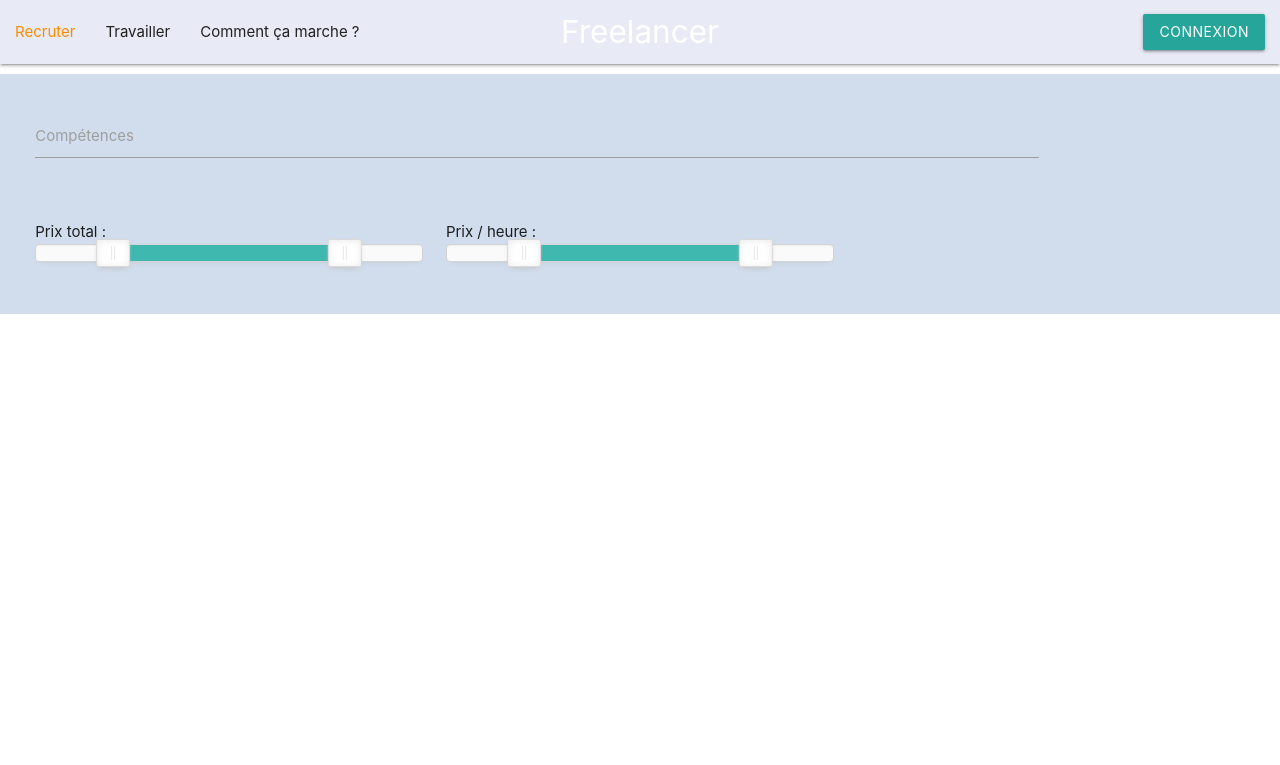
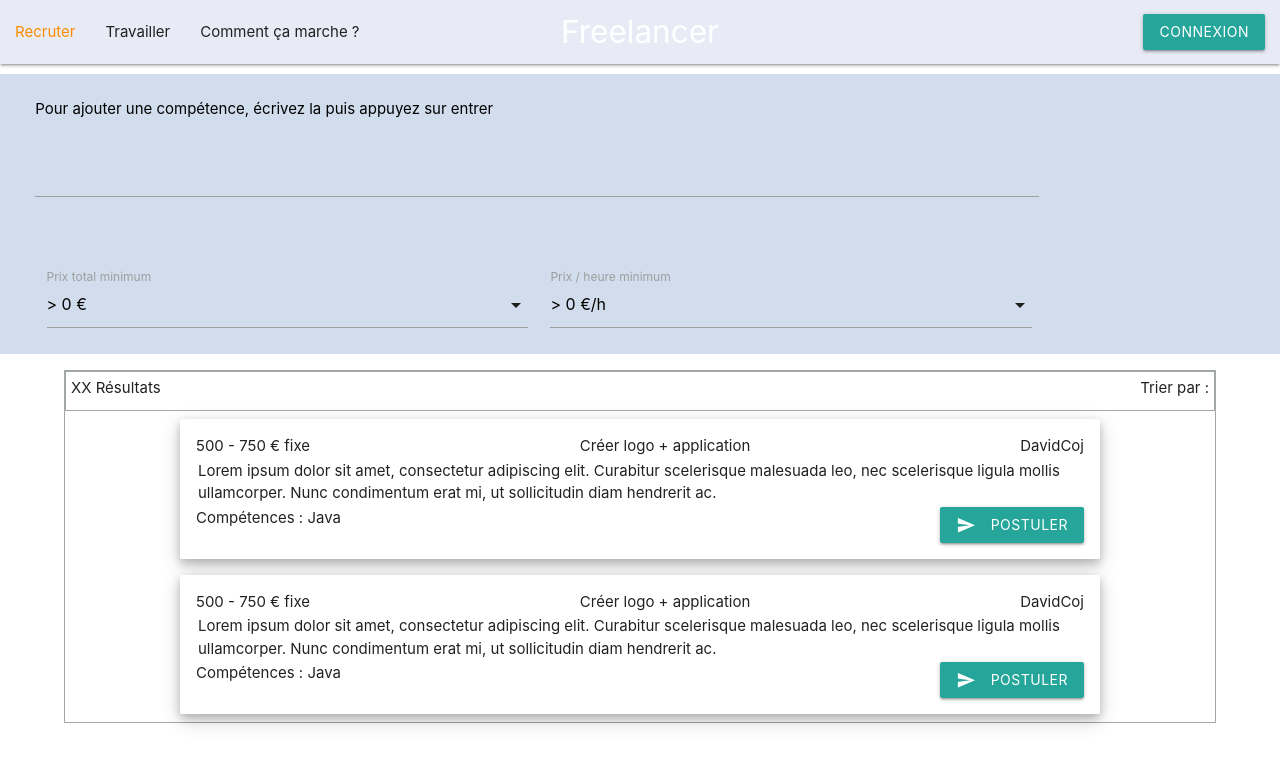
Before and after one commit to Korentyn/freelancer, a CodeIgniter app: page /Bizness/index.php/trouver/projets in a window 1280 px wide. Shown: the top 765 px of the page. Run offline with CodeIgniter, Linux system fonts and the light colour scheme.

Commit message:
création mise en page "liste_projets"

```diff
--- a/application/views/pages/liste_projets.php
+++ b/application/views/pages/liste_projets.php
@@ -15,67 +15,128 @@
     <meta http-equiv="X-UA-Compatible" content="ie=edge">
     <link rel="stylesheet" href="<?php echo base_url()?>asset/css/style.css" />
     <link rel="stylesheet" href="<?php echo base_url()?>asset/css/nouislider.min.css" />
+
     <title>Document</title>
 </head>
 <body>
 <div class="header">
 <div class="row">
+
     <form class="col s12">
+        <label style="color:black;font-size: 1em;">Pour ajouter une compétence, écrivez la puis appuyez sur entrer</label>
         <div class="row">
             <div class="input-field col s10">
-                <textarea id="textarea1" class="materialize-textarea"></textarea>
-                <label for="textarea1">Compétences</label>
+                <div class="chips chips-autocomplete"></div>
             </div>
         </div>
     </form>
 
 </div>
     <div id="" class="row">
-        <form class="col s4" action="#">
-            <p class="range-field">
-            Prix total : <br>
-            <div id="test-slider"></div>
-            </p>
-        </form>
-        <form class="col s4" action="#">
-            <p class="range-field">
-                Prix / heure : <br>
-            <div id="test-slider2"></div>
-            </p>
-        </form>
+        <form class="col s12" action="#">
+            <div class="input-field col s5">
+                <select>
+                    <option value="" disabled selected>> 0 €</option>
+                    <option value="1">> 50 €</option>
+                    <option value="2">> 100 €</option>
+                    <option value="3">> 200 €</option>
+                    <option value="4">> 500 €</option>
+                </select>
+                <label>Prix total minimum</label>
+            </div>
+
+            <form class="col s6" action="#">
+                <div class="input-field col s5">
+                    <select>
+                        <option value="" disabled selected>> 0 €/h</option>
+                        <option value="1">> 15 €/h</option>
+                        <option value="2">> 20 €/h</option>
+                        <option value="3">> 25 €/h</option>
+                        <option value="4">> 30 €/h</option>
+                    </select>
+                    <label>Prix / heure minimum</label>
+                </div>
     </div>
+</div>
 
+<div class="liste-elem">
+    <div class="liste-elem-title">
+        <div class="nb-resultats">XX Résultats</div>
+        <div class="filtre-resultats">Trier par :</div>
+    </div>
+    <div class="elem">
+        <div class="header-elem">
+            <div class="prix-elem">500 - 750 € fixe</div>
+            <div class="titre-elem">Créer logo + application</div>
+            <div class="createur-elem">DavidCoj</div>
+        </div>
+        <div class="body-elem">
+            <div class="description-elem">Lorem ipsum dolor sit amet, consectetur adipiscing elit. Curabitur scelerisque malesuada leo,
+                nec scelerisque ligula mollis ullamcorper. Nunc condimentum erat mi, ut sollicitudin diam
+                hendrerit ac.</div>
+        </div>
+        <div class="footer-elem">
+            <div class="comp-elem">Compétences : Java</div>
+            <div class="postuler-elem"><button class="btn waves-effect waves-light" type="submit" name="action">Postuler
+                    <i class="material-icons left">send</i>
+                </button></div>
+        </div>
 
+    </div>
+    <div class="elem">
+        <div class="header-elem">
+            <div class="prix-elem">500 - 750 € fixe</div>
+            <div class="titre-elem">Créer logo + application</div>
+            <div class="createur-elem">DavidCoj</div>
+        </div>
+        <div class="body-elem">
+            <div class="description-elem">Lorem ipsum dolor sit amet, consectetur adipiscing elit. Curabitur scelerisque malesuada leo,
+                nec scelerisque ligula mollis ullamcorper. Nunc condimentum erat mi, ut sollicitudin diam
+                hendrerit ac.</div>
+        </div>
+        <div class="footer-elem">
+            <div class="comp-elem">Compétences : Java</div>
+            <div class="postuler-elem">
+                <button class="btn waves-effect waves-light" type="submit" name="action">Postuler
+                    <i class="material-icons left">send</i>
+                </button>
+            </div>
+        </div>
 
+    </div>
 </div>
 
 <script src="<?php echo base_url()?>asset/js/nouislider.min.js"></script>
 <script>
     $(document).ready(function () {
 
-        var slider = document.getElementById('test-slider');
-        noUiSlider.create(slider, {
-            start: [20, 80],
-            connect: true,
-            step: 1,
-            orientation: 'horizontal', // 'horizontal' or 'vertical'
-            range: {
-                'min': 0,
-                'max': 100
+        //Initialisation champ compétences
+        $('.chips').chips();
+        $('.chips-autocomplete').chips({
+            autocompleteOptions: {
+                data: {
+                    'PHP': null,
+                    'HTML': null,
+                    'Javascript': null,
+                    'Java/JEE': null,
+                    'C': null,
+                    'C++': null,
+                    'C#': null,
+                    'Unity': null,
+                    'Unreal engine': null,
+                    'NodeJS' : null,
+                    'Angular' : null
+
+                },
+                limit: Infinity,
+                minLength: 1
             }
         });
 
-        var slider2 = document.getElementById('test-slider2');
-        noUiSlider.create(slider2, {
-            start: [20, 80],
-            connect: true,
-            step: 1,
-            orientation: 'horizontal', // 'horizontal' or 'vertical'
-            range: {
-                'min': 0,
-                'max': 100
-            }
-        });
+        //Initialisation input prix tt + prix /h
+        $('select').formSelect();
+
+
     });
 </script>
 </body>
--- a/asset/css/style.css
+++ b/asset/css/style.css
@@ -6,9 +6,66 @@
 
 .header{
     width: 100%;
-    height: 30vh;
+    height: 35vh;
     background-color: #d1ddec;
     margin-top : 10px;
-    position: fixed;
+    /*position: fixed;*/
     padding : 3vh;
 }
+
+.filtre-title{
+    margin-bottom : 6px;
+}
+
+.liste-elem{
+    width : 90%;
+    display: flex;
+    flex-direction : column;
+    margin : auto;
+    margin-top: 2vh;
+    border: 1px solid #a1a8a5;
+}
+
+.liste-elem div {
+
+}
+
+.liste-elem-title{
+    display: flex;
+    justify-content: space-between;
+    height : 5vh;
+    border: 1px solid #a1a8a5;
+    padding: 5px;
+}
+
+.elem{
+    width: 80%;
+    height: 30%;
+    margin: 1vh auto;
+    padding: 2vh;
+    background-color: #ffffff;
+    display: flex;
+    flex-direction: column;
+    justify-content: space-between;
+    border-radius: 1px;
+    box-shadow: 0 4px 8px 0 rgba(0, 0, 0, 0.2), 0 6px 20px 0 rgba(0, 0, 0, 0.19);
+}
+
+.elem:hover {
+    box-shadow: 0 1px 2px 0 rgba(0, 0, 0, 0.2), 0 1.5px 5px 0 rgba(0, 0, 0, 0.19);
+}
+
+.body-elem {
+    margin: 2px;
+
+}
+
+.header-elem{
+    display: flex;
+    justify-content: space-between;
+}
+
+.footer-elem{
+    display: flex;
+    justify-content: space-between;
+}
```
